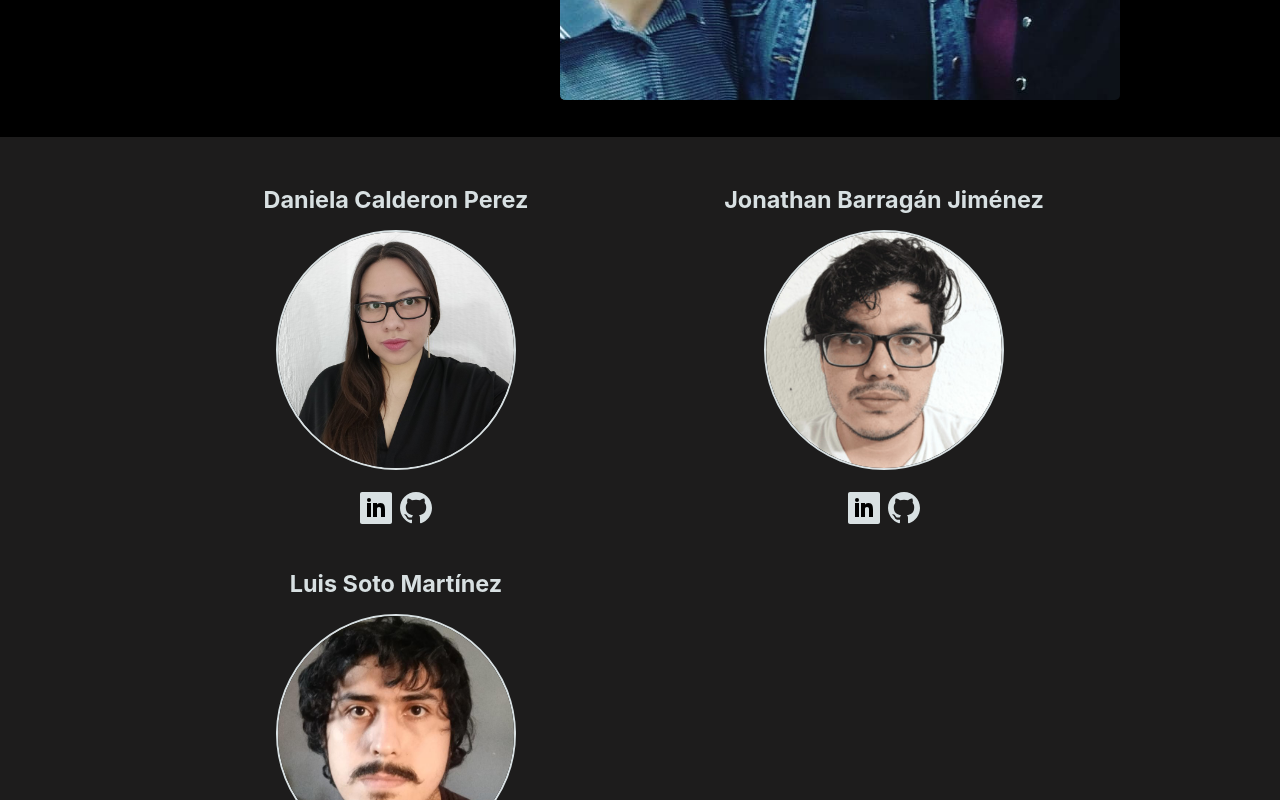
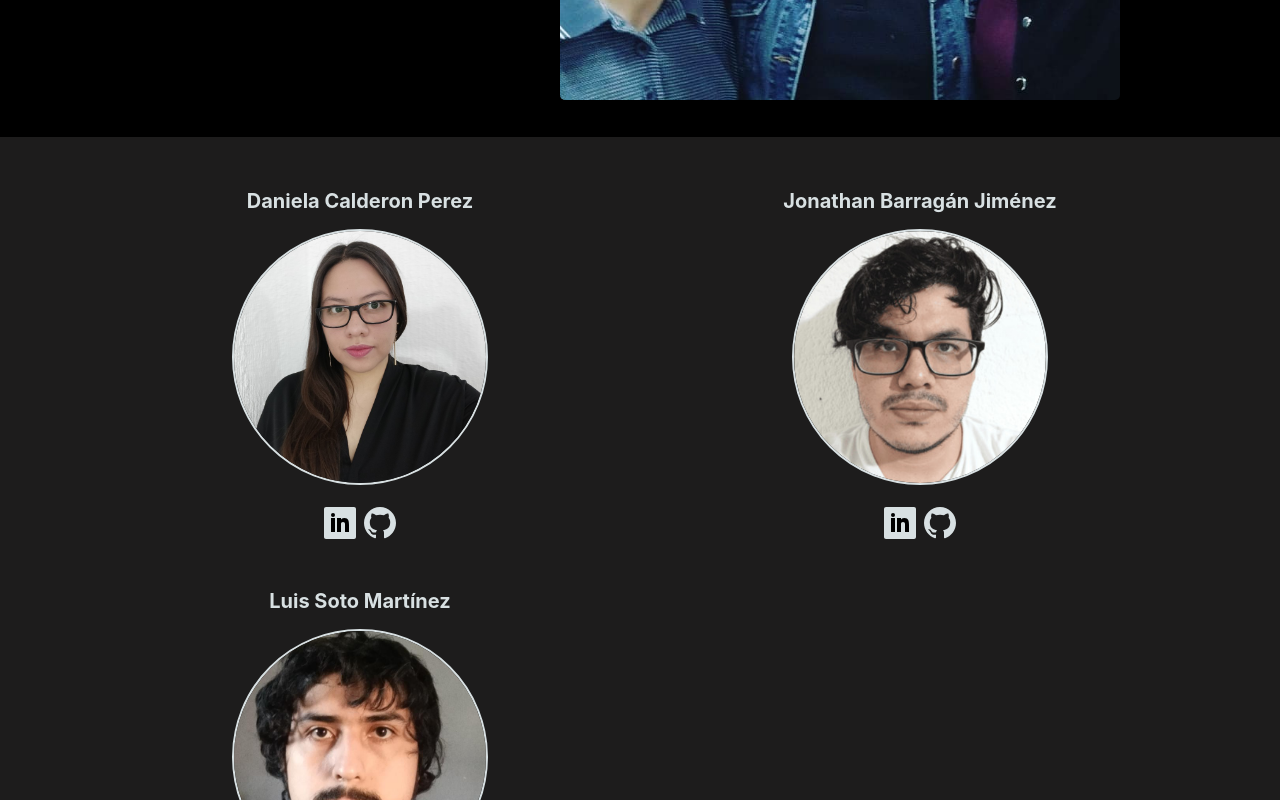
Before and after one commit to jobaji09/mixbaaljun-landingpage, a React (Vite) app: page / in a window 1280 px wide. Shown: the part 540-1340 px from the top of the page. Built offline with nearby package versions, Linux system fonts and the light colour scheme.

Commit message:
fixing layout for desktop

```diff
--- a/src/App.css
+++ b/src/App.css
@@ -1,6 +1,5 @@
 .App {
   background-color: black;
-  /* height: 100vh; */
   display: grid;
   grid-template-rows: 3rem 1fr 1.5rem;
   grid-template-areas:
--- a/src/App.jsx
+++ b/src/App.jsx
@@ -1,11 +1,8 @@
-import { useState } from 'react'
-
 import './App.css'
 import ContactUs from './components/ContactUs/index.jsx'
 import Welcome from './components/Welcome/index.jsx'
 
 function App() {
-  const [count, setCount] = useState(0)
 
   return (
     <div className="App">
--- a/src/components/ContactUs/index.jsx
+++ b/src/components/ContactUs/index.jsx
@@ -82,7 +82,7 @@ function Contact({ name, social = [], img }) {
 
   return (
     <div className={styles.contact}>
-      <h3>{name} </h3>
+      <h4>{name} </h4>
       <img
         alt={name}
         className={styles.contactImage}
--- a/src/components/ContactUs/styles.module.css
+++ b/src/components/ContactUs/styles.module.css
@@ -4,15 +4,16 @@
   align-content: center;
   background-color: var(--blackish);
   display: grid;
-  gap: 1rem;
-  grid-auto-rows: 23rem;
-  grid-template-columns: repeat(auto-fill, minmax(min(100%,25rem), 1fr));
+  /* gap: 1rem; */
+  grid-auto-rows: 25rem;
+  grid-template-columns: repeat(auto-fit, minmax(min(25rem,100%),1fr));
   justify-content: center;
+  align-items: center;
   padding: 0.5rem;
 }
 
 .contactImage {
-  width: 15rem;
+  width: 16rem;
   background-size: 100% 100%;
   background-repeat: no-repeat;
   border-radius: 50%;
@@ -26,6 +27,8 @@
   gap: 1rem;
   color: var(--white-mixbaaljun);
   padding: 1rem;
+  width: 100%;
+
 }
 
 
@@ -50,13 +53,13 @@
 @media (min-width: 700px) {
 
   .contactUs{
-    padding: 2rem 4rem;
+    padding: 2rem 2rem;
   }
 
 }
 
 @media (min-width: 1200px) {
   .contactUs{
-    padding: 2rem 10rem;
+    padding: 2rem 5rem;
   }
 }
--- a/src/components/Icons/Github.jsx
+++ b/src/components/Icons/Github.jsx
@@ -1,15 +1,15 @@
 export const Github = ({ fill = 'currentColor' }) => (
-  <svg enable-background="new 0 0 32 32"
+  <svg
     height="32px"
     id="Layer_1"
     version="1.0"
     viewBox="0 0 32 32"
     width="32px">
     <path
-      clip-rule="evenodd"
+
       d="M16.003,0C7.17,0,0.008,7.162,0.008,15.997  c0,7.067,4.582,13.063,10.94,15.179c0.8,0.146,1.052-0.328,1.052-0.752c0-0.38,0.008-1.442,0-2.777  c-4.449,0.967-5.371-2.107-5.371-2.107c-0.727-1.848-1.775-2.34-1.775-2.34c-1.452-0.992,0.109-0.973,0.109-0.973  c1.605,0.113,2.451,1.649,2.451,1.649c1.427,2.443,3.743,1.737,4.654,1.329c0.146-1.034,0.56-1.739,1.017-2.139  c-3.552-0.404-7.286-1.776-7.286-7.906c0-1.747,0.623-3.174,1.646-4.292C7.28,10.464,6.73,8.837,7.602,6.634  c0,0,1.343-0.43,4.398,1.641c1.276-0.355,2.645-0.532,4.005-0.538c1.359,0.006,2.727,0.183,4.005,0.538  c3.055-2.07,4.396-1.641,4.396-1.641c0.872,2.203,0.323,3.83,0.159,4.234c1.023,1.118,1.644,2.545,1.644,4.292  c0,6.146-3.74,7.498-7.304,7.893C19.479,23.548,20,24.508,20,26c0,2,0,3.902,0,4.428c0,0.428,0.258,0.901,1.07,0.746  C27.422,29.055,32,23.062,32,15.997C32,7.162,24.838,0,16.003,0z"
       fill={fill}
-      fill-rule="evenodd" />
+       />
     <g /><g /><g /><g /><g /><g />
   </svg>
 )
--- a/src/components/Icons/Linkedin.jsx
+++ b/src/components/Icons/Linkedin.jsx
@@ -1,6 +1,5 @@
 export const Linkedin = ({ fill = 'currentColor' }) => (
   <svg
-    enable-background="new 0 0 32 32"
     height="32px"
     id="Layer_1"
     version="1.0"
--- a/src/components/Welcome/styles.module.css
+++ b/src/components/Welcome/styles.module.css
@@ -5,6 +5,8 @@
   flex-direction: column;
   gap: 1rem;
   padding: 0.5rem;
+  height: 100vh;
+
 }
 
 .welcomeImage img {
@@ -37,7 +39,7 @@
 
   .welcome {
     padding: 2rem 4rem;
-
+    height: 90vh;
   }
 
   .welcomeImage img {
@@ -58,6 +60,6 @@
     flex-direction: row;
     justify-content: space-evenly;
     padding: 2rem 10rem;
-
+    height: auto;
   }
 }
```
